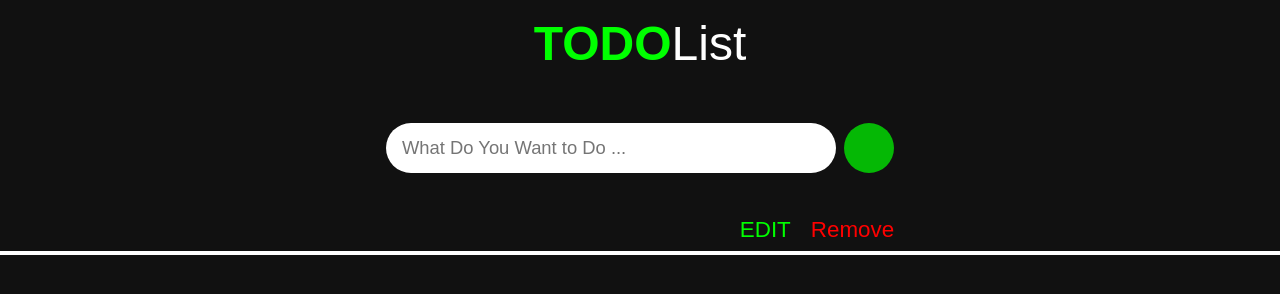
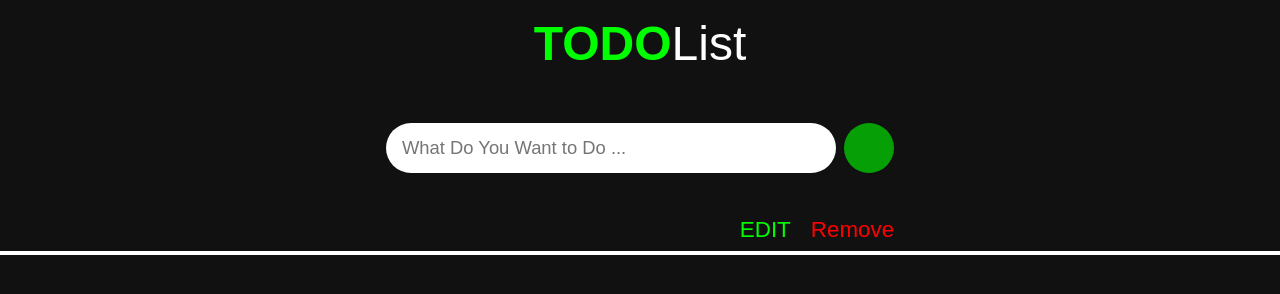
Before and after one commit to AjMarchitelli/TODOLIST, a plain HTML site: page index.html in a window 1280 px wide. In both pictures the pointer is over the button "ADD". Drawn offline with Linux system fonts and the light colour scheme.

Commit message:
small change

```diff
--- a/main.js
+++ b/main.js
@@ -4,7 +4,6 @@ const container = document.querySelector('.container');
 
 class Item{
   constructor(itemName){
-    //Create the item div
     this.createDiv(itemName);
   }
 
--- a/style.css
+++ b/style.css
@@ -56,7 +56,7 @@ h1{
 }
 
 .addButton:hover{
-  opacity: 0.7;
+  opacity: 0.6;
 }
 
 .container{
```
Also changed, not shown: 1 other file.
